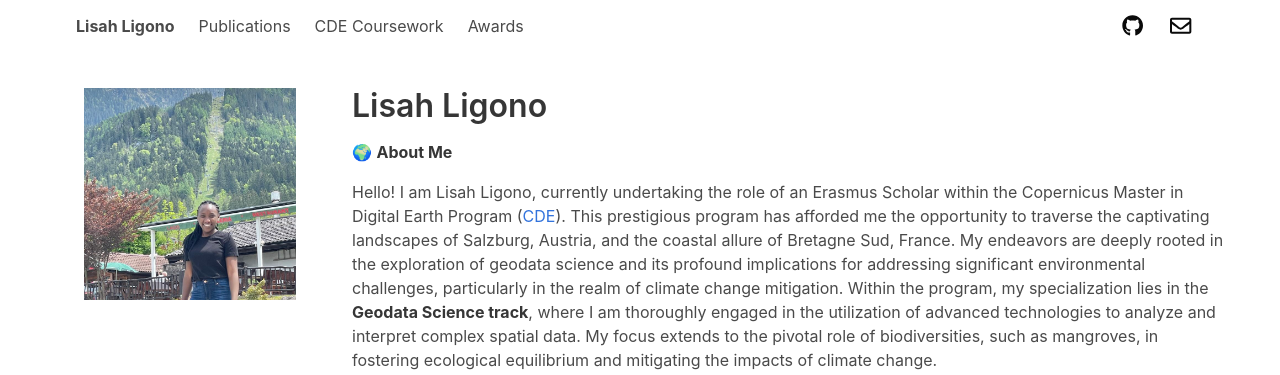
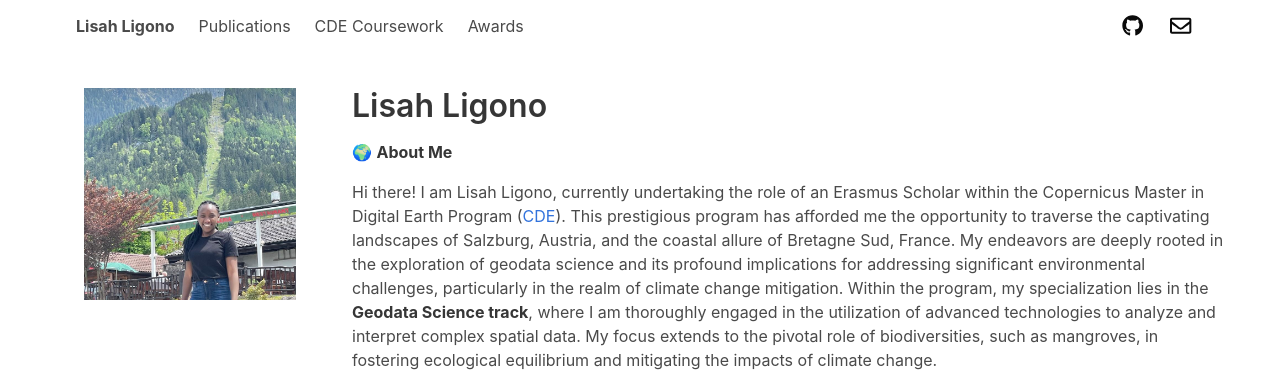
Before and after one commit to lisahligono/lisahligono.github.io, a Jekyll site: the page built from index.html, in a window 1280 px wide. Shown: the top 375 px of the page. Built offline with Jekyll 4.4.1, drawn with Linux system fonts in a browser that asks for light colours; nearby versions of some CDN libraries; a style sheet for code colours, icons or effects is not loaded.

Commit message:
Update description.md

```diff
--- a/_includes/description.md
+++ b/_includes/description.md
@@ -1,6 +1,6 @@
 🌍 **About Me**
 
-Hello! I am Lisah Ligono, currently undertaking the role of an Erasmus Scholar within the Copernicus Master in Digital Earth Program ([CDE](https://master-cde.eu)). This prestigious program has afforded me the opportunity to traverse the captivating landscapes of Salzburg, Austria, and the coastal allure of Bretagne Sud, France. My endeavors are deeply rooted in the exploration of geodata science and its profound implications for addressing significant environmental challenges, particularly in the realm of climate change mitigation. Within the program, my specialization lies in the **Geodata Science track**, where I am thoroughly engaged in the utilization of advanced technologies to analyze and interpret complex spatial data. My focus extends to the pivotal role of biodiversities, such as mangroves, in fostering ecological equilibrium and mitigating the impacts of climate change.
+Hi there! I am Lisah Ligono, currently undertaking the role of an Erasmus Scholar within the Copernicus Master in Digital Earth Program ([CDE](https://master-cde.eu)). This prestigious program has afforded me the opportunity to traverse the captivating landscapes of Salzburg, Austria, and the coastal allure of Bretagne Sud, France. My endeavors are deeply rooted in the exploration of geodata science and its profound implications for addressing significant environmental challenges, particularly in the realm of climate change mitigation. Within the program, my specialization lies in the **Geodata Science track**, where I am thoroughly engaged in the utilization of advanced technologies to analyze and interpret complex spatial data. My focus extends to the pivotal role of biodiversities, such as mangroves, in fostering ecological equilibrium and mitigating the impacts of climate change.
 
 🤖 **Exploring AI/ML/DL**
 
```
